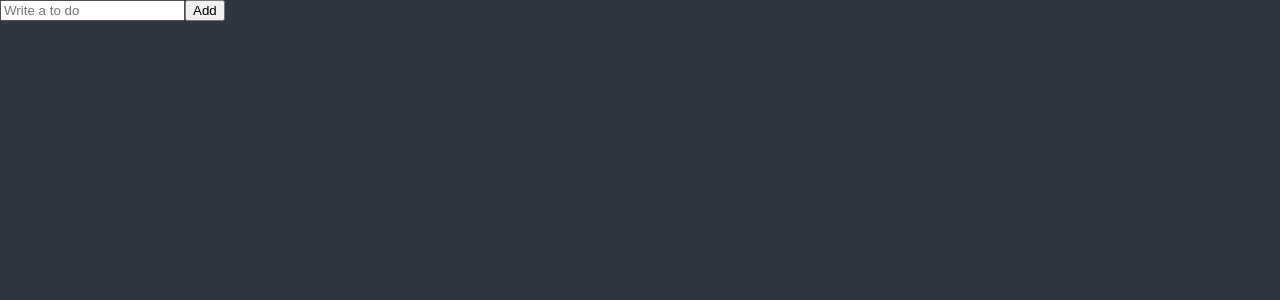
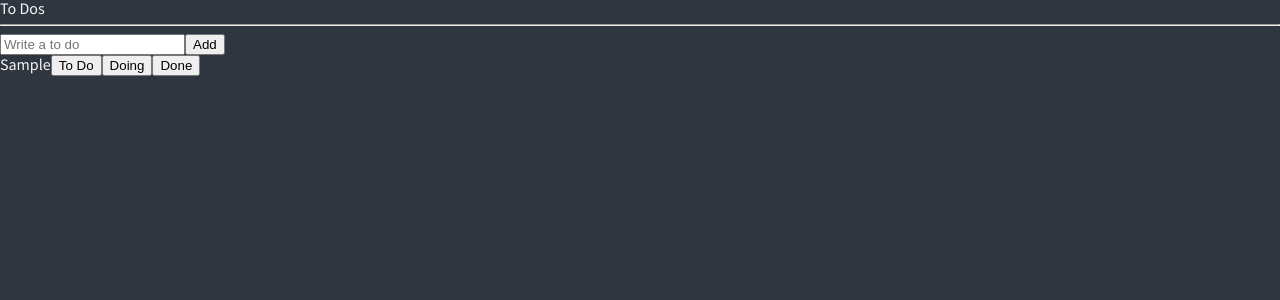
Before and after one commit to silbioa480/ToDoList, a React (Create React App) app: page / in a window 1280 px wide. Both pictures are taken after typing "Sample" into the empty fields and a click on the button "Add". Shown: the top 300 px of the page. Built offline with nearby package versions, Linux system fonts and the light colour scheme.

Commit message:
refactoring ToDoList

```diff
--- /dev/null
+++ b/src/atoms.tsx
@@ -0,0 +1,12 @@
+import { atom } from "recoil";
+
+export interface IToDo {
+  text: string;
+  id: number;
+  category: "TO_DO" | "DOING" | "DONE";
+}
+
+export const toDoState = atom<IToDo[]>({
+  key: "toDo",
+  default: [],
+});
--- /dev/null
+++ b/src/components/CreateToDo.tsx
@@ -0,0 +1,33 @@
+import React from "react";
+import { useForm } from "react-hook-form";
+import { useSetRecoilState } from "recoil";
+import { toDoState } from "../atoms";
+
+interface IForm {
+  toDo: string;
+}
+
+function CreateToDo() {
+  const setToDos = useSetRecoilState(toDoState);
+  const { handleSubmit, register, setValue } = useForm<IForm>();
+
+  const handleValid = ({ toDo }: IForm) => {
+    setToDos((prev) => [
+      { text: toDo, category: "TO_DO", id: Date.now() },
+      ...prev,
+    ]);
+    setValue("toDo", "");
+  };
+
+  return (
+    <form onSubmit={handleSubmit(handleValid)}>
+      <input
+        {...register("toDo", { required: "Please write a To Do" })}
+        placeholder={"Write a to do"}
+      />
+      <button>Add</button>
+    </form>
+  );
+}
+
+export default CreateToDo;
--- /dev/null
+++ b/src/components/ToDo.tsx
@@ -0,0 +1,15 @@
+import React from "react";
+import { IToDo } from "../atoms";
+
+function ToDo({ text }: IToDo) {
+  return (
+    <li>
+      <span>{text}</span>
+      <button>To Do</button>
+      <button>Doing</button>
+      <button>Done</button>
+    </li>
+  );
+}
+
+export default ToDo;
--- a/src/components/ToDoList.tsx
+++ b/src/components/ToDoList.tsx
@@ -1,27 +1,22 @@
 import React from "react";
-import { useForm } from "react-hook-form";
-
-interface IForm {
-  toDo: string;
-}
+import { useRecoilValue } from "recoil";
+import { toDoState } from "../atoms";
+import CreateToDo from "./CreateToDo";
+import ToDo from "./ToDo";
 
 function ToDoList() {
-  const { register, handleSubmit, setValue } = useForm<IForm>();
-
-  const handleValid = (data: IForm) => {
-    console.log("add to do", data.toDo);
-    setValue("toDo", "");
-  };
+  const toDos = useRecoilValue(toDoState);
 
   return (
     <div>
-      <form onSubmit={handleSubmit(handleValid)}>
-        <input
-          {...register("toDo", { required: "Please write a To Do" })}
-          placeholder={"Write a to do"}
-        />
-        <button>Add</button>
-      </form>
+      <h1>To Dos</h1>
+      <hr />
+      <CreateToDo />
+      <ul>
+        {toDos.map((toDo) => (
+          <ToDo key={toDo.id} {...toDo} />
+        ))}
+      </ul>
     </div>
   );
 }
```
